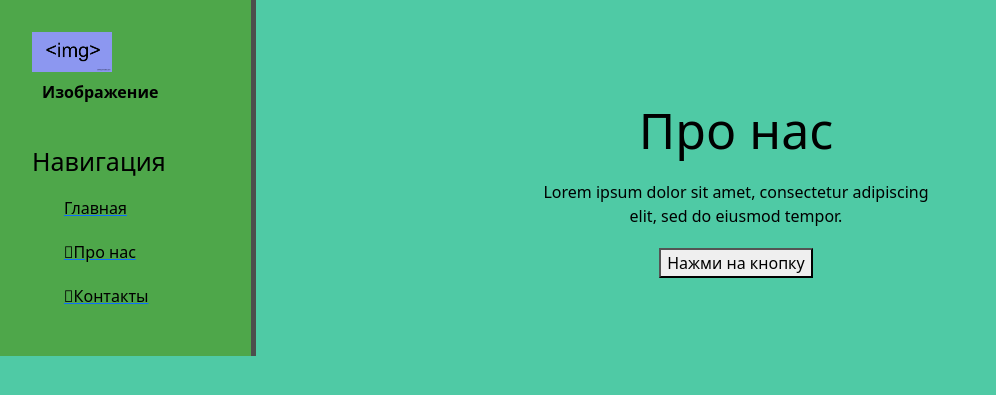
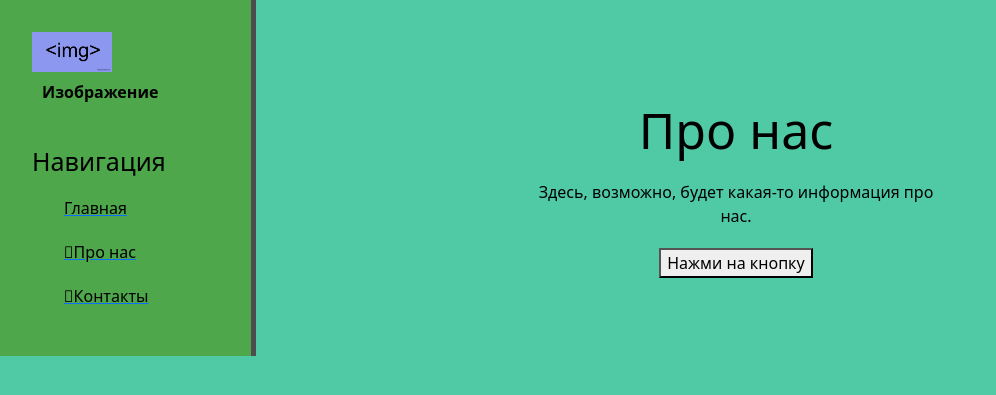
Before and after one commit to LeoNefesch/vsc_project, a Django app: page /about in a window 1280 px wide. Shown: the top 395 px of the page, without its empty margins (0-996 px from the left). Run offline with Django 4.2, Linux system fonts and the light colour scheme; some libraries are stand-ins or nearby versions.

Commit message:
change content

```diff
--- a/main/templates/main/about.html
+++ b/main/templates/main/about.html
@@ -5,7 +5,7 @@
 {% block content %}
 <div class="features">
     <h1>Про нас</h1>
-    <p>Lorem ipsum dolor sit amet, consectetur adipiscing elit, sed do eiusmod tempor.</p>
+    <p>Здесь, возможно, будет какая-то информация про нас.</p>
     <button clas="btn btn-danger">Нажми на кнопку</button>
 </div>
 {% endblock %}
```
